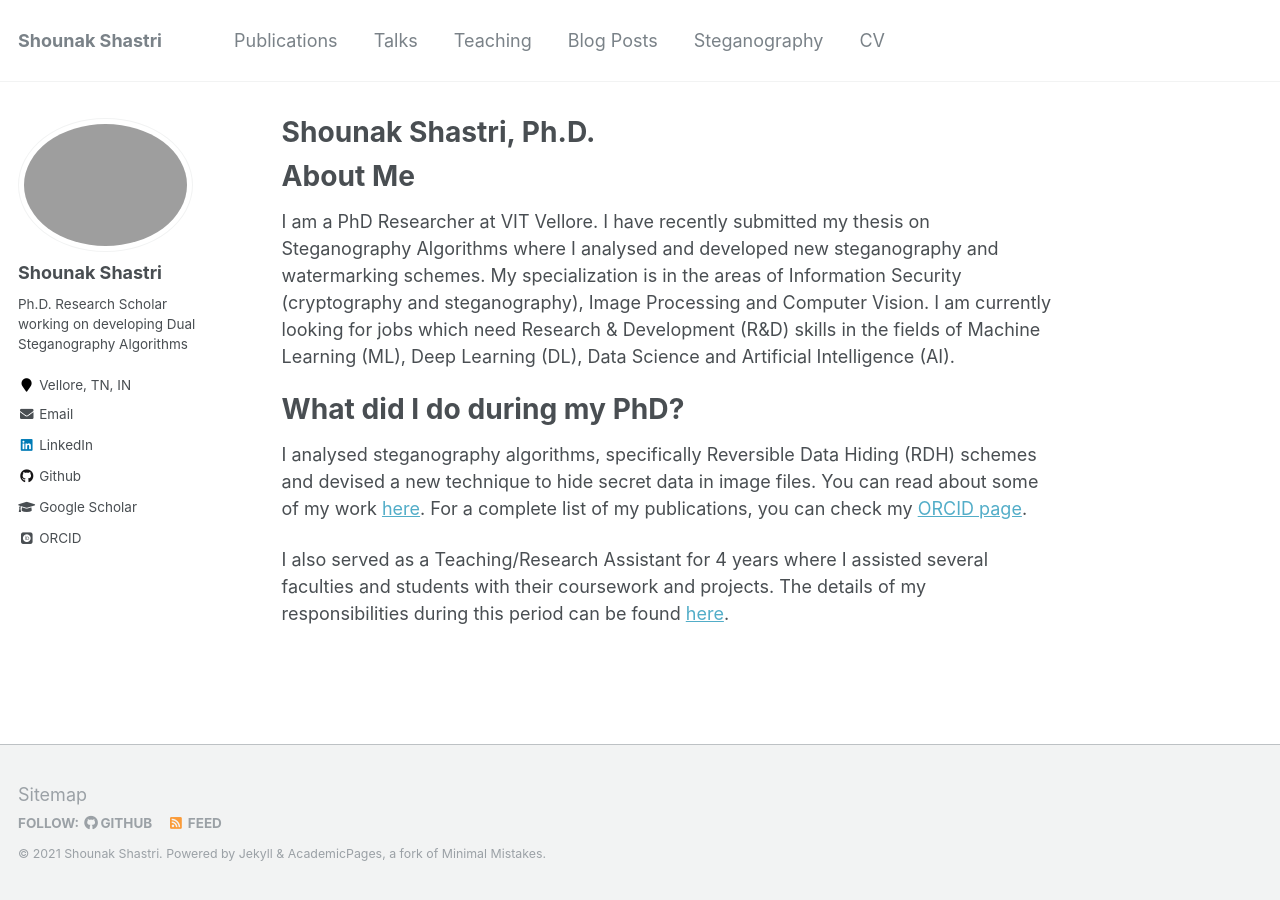
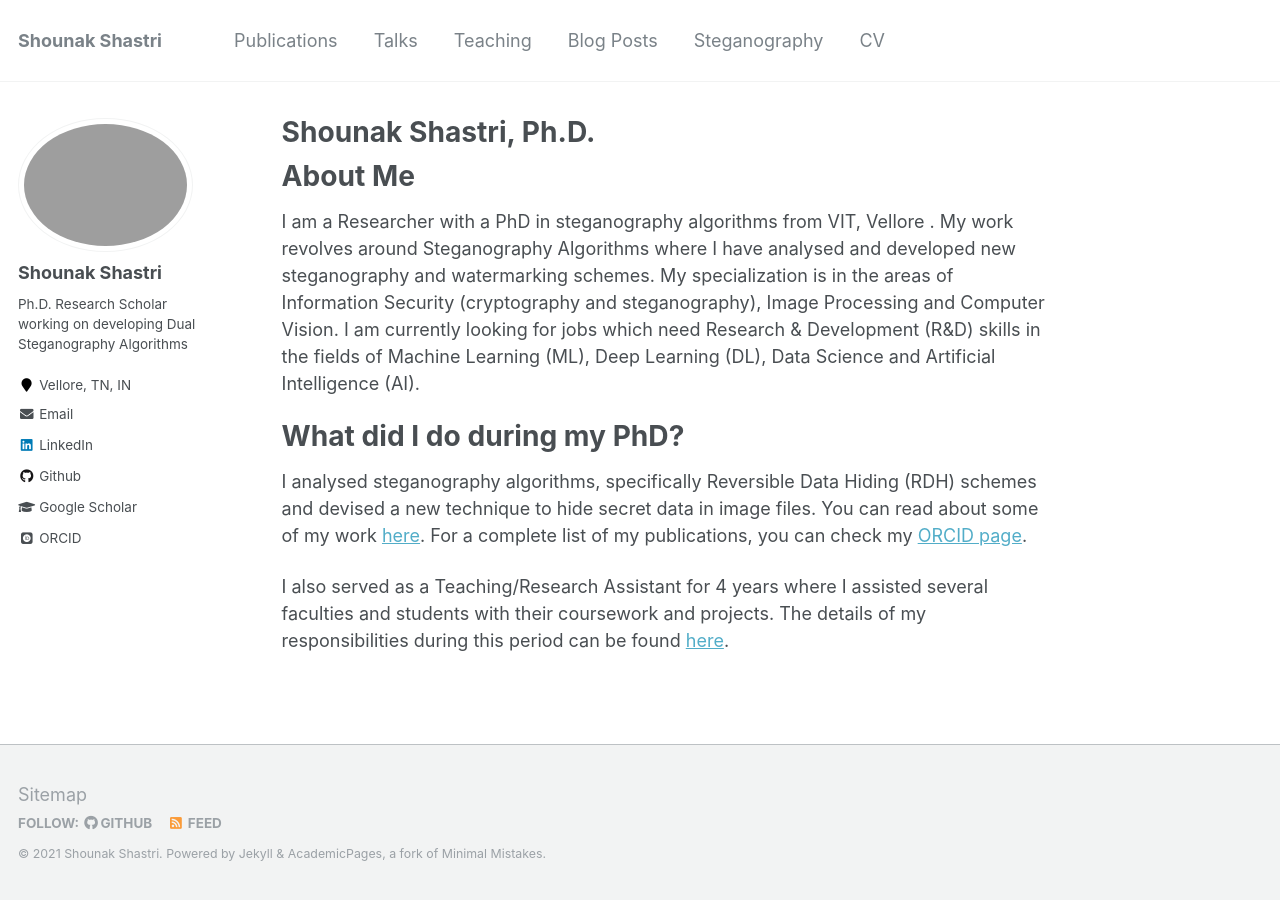
Before and after one commit to shounakshastri/shounakshastri.github.io, a Jekyll site: the page built from _pages/about.md, in a window 1280 px wide. Built offline with Jekyll 4.4.1, drawn with Linux system fonts in a browser that asks for light colours; some web fonts are replaced.

Commit message:
Update changes

```diff
--- a/_pages/about.md
+++ b/_pages/about.md
@@ -11,7 +11,7 @@
 About Me
 ===
 
-I am a PhD Researcher at VIT Vellore. I have recently submitted my thesis on Steganography Algorithms where I analysed and developed new steganography and watermarking schemes. My specialization is in the areas of Information Security (cryptography and steganography), Image Processing and Computer Vision. I am currently looking for jobs which need Research & Development (R&D) skills in the fields of Machine Learning (ML), Deep Learning (DL), Data Science and Artificial Intelligence (AI).
+I am a Researcher with a PhD in steganography algorithms from VIT, Vellore . My work revolves around Steganography Algorithms where I have analysed and developed new steganography and watermarking schemes. My specialization is in the areas of Information Security (cryptography and steganography), Image Processing and Computer Vision. I am currently looking for jobs which need Research & Development (R&D) skills in the fields of Machine Learning (ML), Deep Learning (DL), Data Science and Artificial Intelligence (AI).
 
 What did I do during my PhD?
 ===
```
